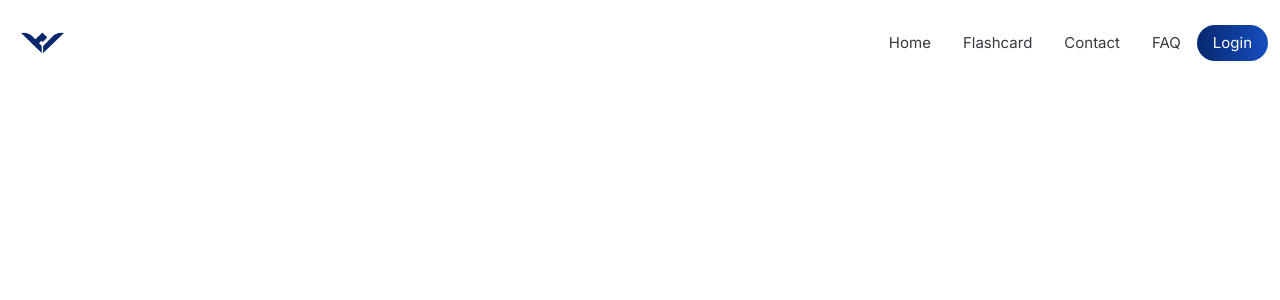
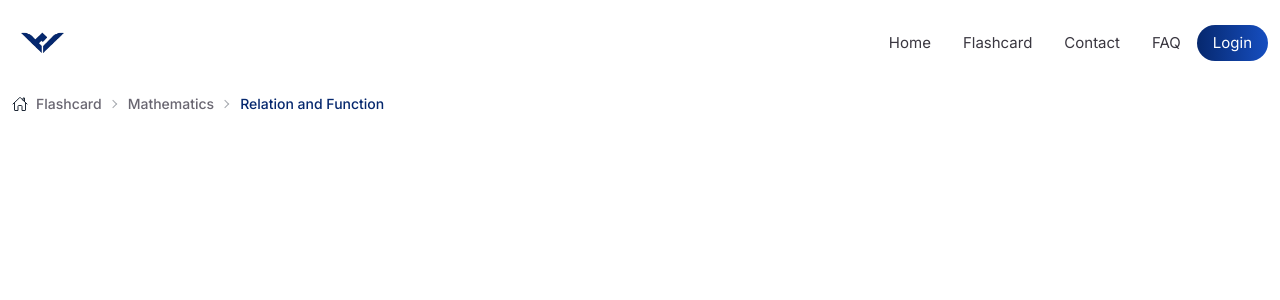
Before and after one commit to Ishtiak007/Hyggex-Digital-Services, a React (Vite) app: page / in a window 1280 px wide. Shown: the top 300 px of the page. Built offline with nearby package versions, Linux system fonts and the light colour scheme.

Commit message:
After banner completed

```diff
--- a/package.json
+++ b/package.json
@@ -14,6 +14,7 @@
     "match-sorter": "^6.3.4",
     "react": "^18.2.0",
     "react-dom": "^18.2.0",
+    "react-icons": "^5.1.0",
     "react-router-dom": "^6.23.0",
     "sort-by": "^1.2.0"
   },
--- /dev/null
+++ b/src/Home/AfterNavbar.jsx
@@ -0,0 +1,31 @@
+import { IoHomeOutline } from "react-icons/io5";
+
+const AfterNavbar = () => {
+    return (
+        <div className="ml-3">
+            <div className="text-sm breadcrumbs">
+                <ul className="flex items-center">
+                    <IoHomeOutline className="text-[16px] mr-2"></IoHomeOutline>
+                    <li>
+                        <a className="text-[#696671] text-[14px] inter-font font-[500]">
+
+                            Flashcard
+                        </a>
+                    </li>
+                    <li>
+                        <a className="text-[#696671] text-[14px] inter-font font-[500]">
+                            Mathematics
+                        </a>
+                    </li>
+                    <li>
+                        <span className="inline-flex gap-2 items-center text-[#06286E] text-[14px] inter-font font-[500]">
+                            Relation and Function
+                        </span>
+                    </li>
+                </ul>
+            </div>
+        </div>
+    );
+};
+
+export default AfterNavbar;
--- a/src/Home/Home.jsx
+++ b/src/Home/Home.jsx
@@ -1,8 +1,12 @@
+import AfterNavbar from "./AfterNavbar";
+import Navbar from "./Navbar";
 
 
 const Home = () => {
     return (
         <div>
+            <Navbar></Navbar>
+            <AfterNavbar></AfterNavbar>
         </div>
     );
 };
--- a/src/Home/Navbar.jsx
+++ b/src/Home/Navbar.jsx
@@ -15,7 +15,7 @@ const Navbar = () => {
 
     return (
         <>
-            <div className="navbar fixed z-10">
+            <div className="navbar z-10">
                 <div className="navbar-start">
                     <div className="dropdown">
                         <label tabIndex={0} className="btn btn-ghost lg:hidden">
--- a/src/Layout/MainLayout.jsx
+++ b/src/Layout/MainLayout.jsx
@@ -5,7 +5,6 @@ import Navbar from "../Home/Navbar";
 const MainLayout = () => {
     return (
         <div>
-            <Navbar></Navbar>
             <Outlet></Outlet>
         </div>
     );
```
Also changed, not shown: 1 other file (tests, documents, lock files or other folders).
